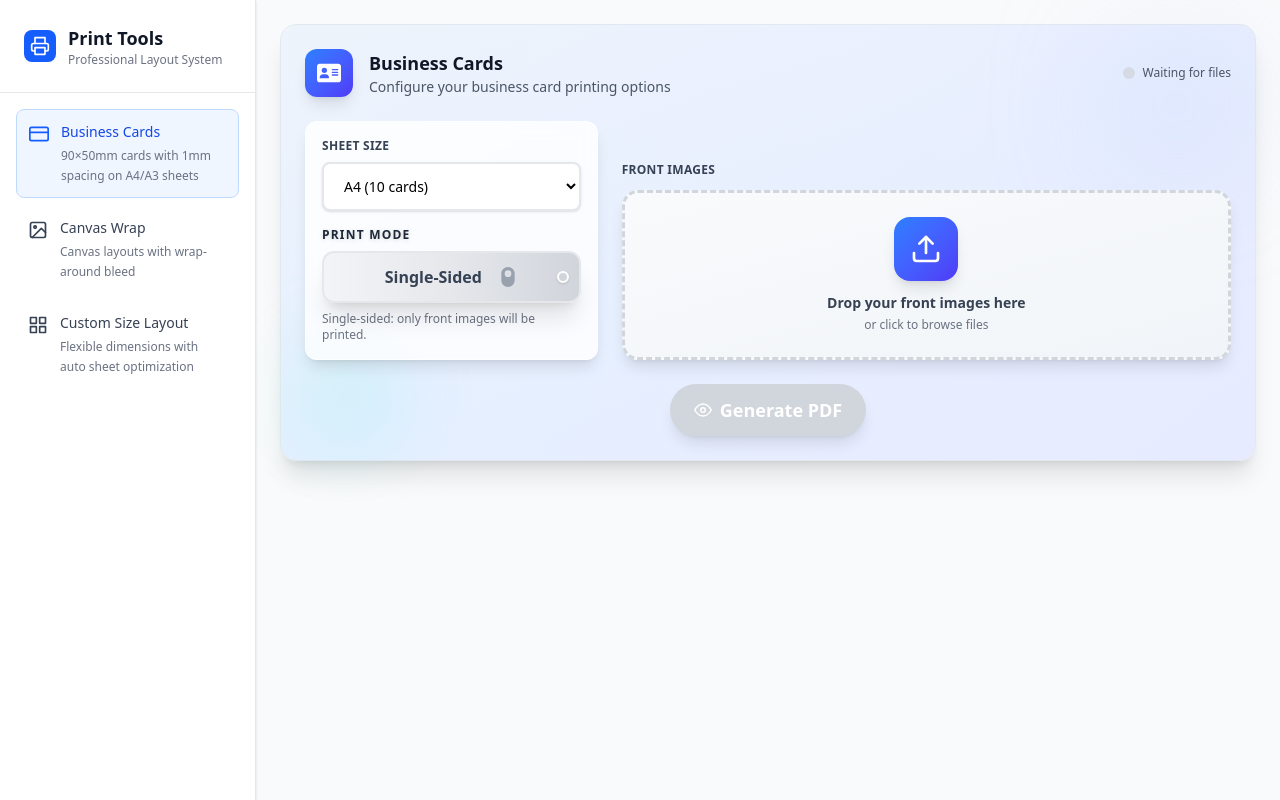
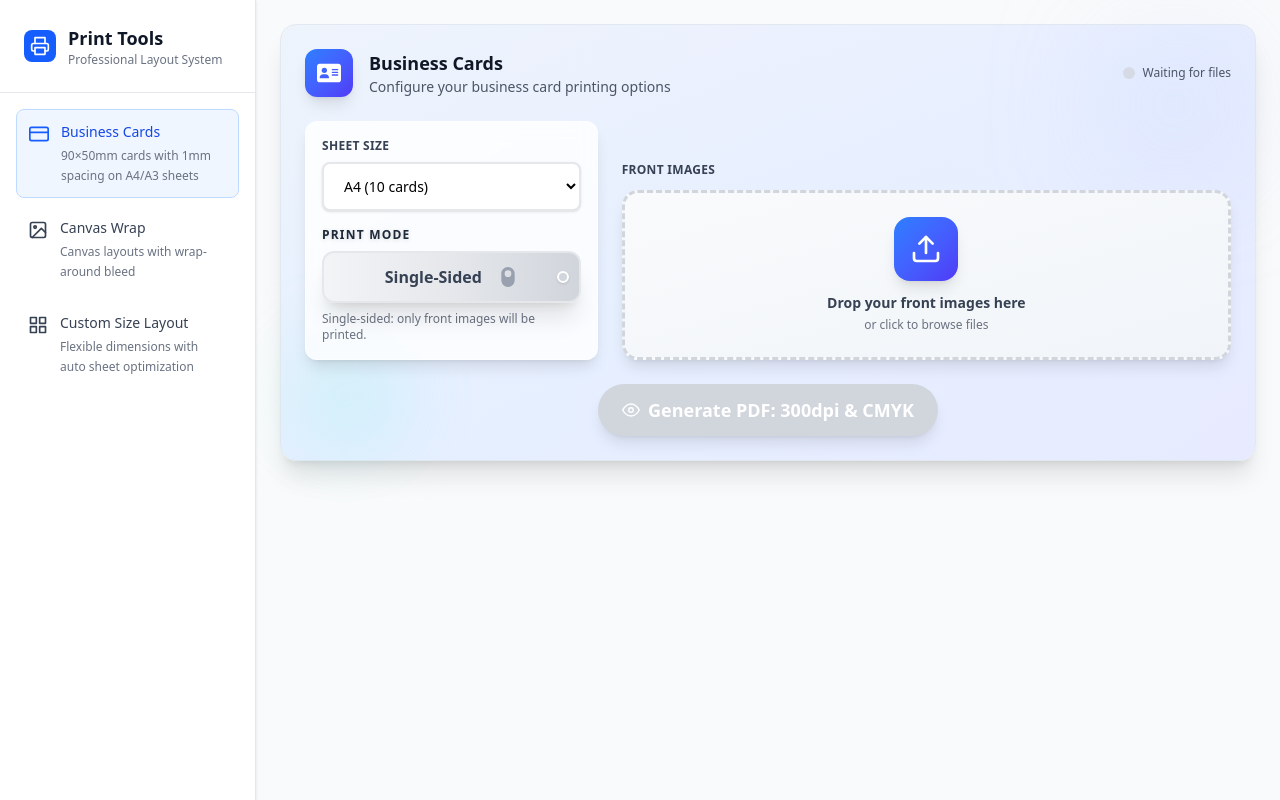
Before and after one commit to christiaan-fourie/dropio, a Next.js app: page / in a window 1280 px wide. Built offline with nearby package versions, Linux system fonts and the light colour scheme.

Commit message:
Update PDF generation button label
Changed the button text to specify that the generated PDF will be 300dpi and CMYK, providing clearer information to users about the output format.

```diff
--- a/app/components/BusinessCards.jsx
+++ b/app/components/BusinessCards.jsx
@@ -470,7 +470,7 @@ export default function BusinessCards() {
             ) : (
               <div className="flex items-center justify-center">
                 <FiEye className="mr-2" />
-                Generate PDF
+                Generate PDF: 300dpi & CMYK
               </div>
             )}
           </button>
```
